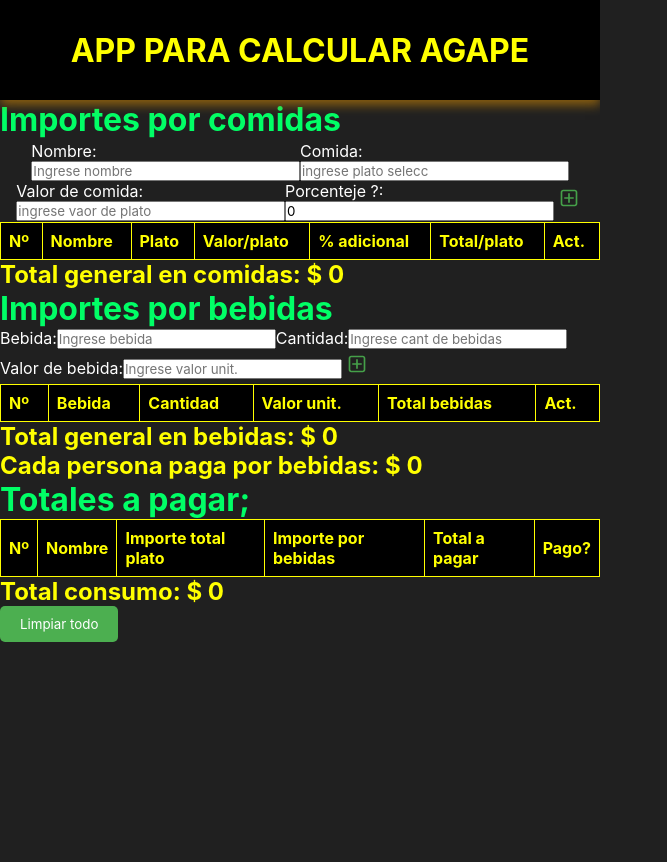
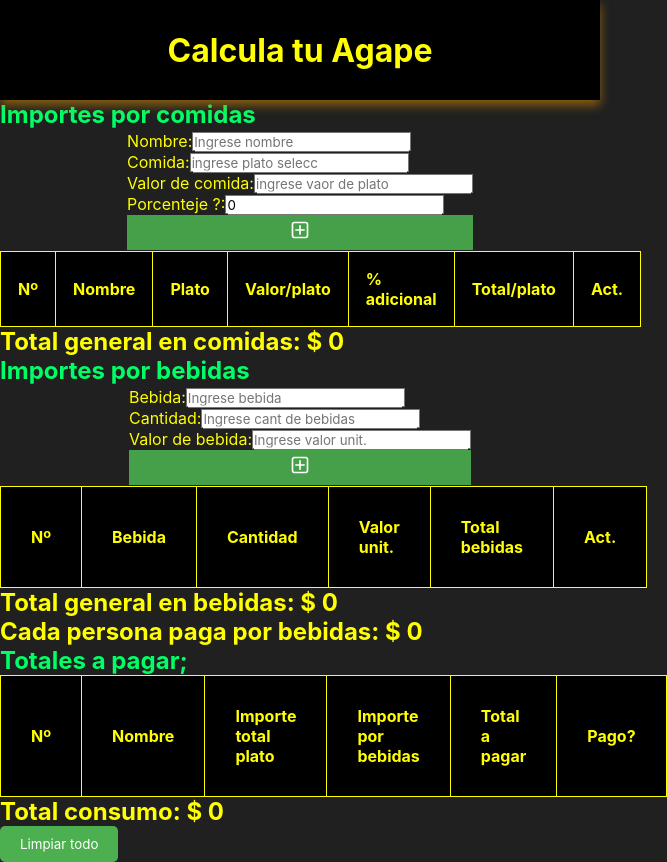
Before and after one commit to elifred2022/agapeapp, a React (Create React App) app: page / in a window 600 px wide. Shown: the whole page, 667 px wide, since content can reach past the window. Before the commit the page ends 800 px from the top, so only its background shows below. Built offline with nearby package versions, Linux system fonts and the light colour scheme.

Commit message:
la logica esta como yo la buscaba, puede mejorar, falta muchisimo estilos del responsive, hoy doy primer deploy para ver como se ve en celular

```diff
--- a/public/index.html
+++ b/public/index.html
@@ -2,6 +2,10 @@
 <html lang="en">
   <head>
     <meta charset="utf-8" />
+    <meta
+  name="viewport"
+  content="width=device-width, initial-scale=1.0, maximum-scale=1.0, user-scalable=no"
+/>
     <link rel="icon" href="%PUBLIC_URL%/favicon.ico" />
     <meta name="viewport" content="width=device-width, initial-scale=1" />
     <meta name="theme-color" content="#000000" />
--- a/src/components/InformeFinal.jsx
+++ b/src/components/InformeFinal.jsx
@@ -24,7 +24,7 @@ const InformeFinal = ({ totalConsumo, agregarElemento, elementos, cu, almacenTot
   return (
 
     <>
-      <table className='styled-table'>
+      <table className='styled-table-informe'>
         <thead>
           <tr>
              <th>Nº</th>
--- a/src/components/calcularbebida/FormBebida.jsx
+++ b/src/components/calcularbebida/FormBebida.jsx
@@ -28,16 +28,16 @@ const FormBebida = ({ agregarBebida, bebidasState, elementos, arregloInformes  }
 
   return (
     <>
-    <form onSubmit={handleSubmit}>
-      <label>
+    <form onSubmit={handleSubmit} className='formulario'>
+      <label className='label-container'>
         Bebida:
         <input placeholder='Ingrese bebida' type="text" value={bebida} onChange={(e) => setBebida(e.target.value)} />
       </label>
-      <label>
+      <label className='label-container'>
         Cantidad:
         <input placeholder='Ingrese cant de bebidas' type="text" value={cantidadBebida} onChange={(e) => setCantidadBebida(e.target.value)} />
       </label>
-      <label>
+      <label className='label-container'>
         Valor de bebida:
         <input placeholder='Ingrese valor unit.' type="number" value={valorUnitBebida} onChange={(e) => setValorUnitBebida(e.target.value)} />
       </label>
--- a/src/components/calcularbebida/ListaBebidas.jsx
+++ b/src/components/calcularbebida/ListaBebidas.jsx
@@ -10,7 +10,7 @@ const ListaBebidas = ({ bebidasState, eliminarBebida }) => {
   return (
 
     <>
-      <table className='styled-table'>
+      <table className='styled-table-bebida'>
         <thead>
           <tr>
             <th>Nº</th>
--- a/src/components/header/Header.jsx
+++ b/src/components/header/Header.jsx
@@ -4,7 +4,7 @@ function Header() {
     return (
       <div className="Header">
         <header className="App-header">
-          <h1>APP PARA CALCULAR AGAPE</h1>
+          <h1>Calcula tu Agape</h1>
         </header>
       </div>
     );
--- a/src/index.css
+++ b/src/index.css
@@ -196,6 +196,7 @@ header {
   display: flex;
   padding: 1.5px;
   box-sizing: border-box;
+  color: yellow;
 }
 
 .formCabecera b {
@@ -231,19 +232,165 @@ header {
 
 /***responsive****/
 
-.formulario {
-  width: 100%;
-  display: flex;
-  flex-wrap: wrap;
+/* Estilos para dispositivos móviles (pantallas pequeñas) */
+@media only screen and (max-width: 600px) {
+
+
+
+  header {
+    display: flex;
   justify-content: center;
+  align-items: center;
+
+
+  }
+
+
+
+  .formulario {
+    display: grid;
+  justify-content: center;
+  align-items: center;
+
+  }
+
+  .label-container {
+    position: relative;
+  top: 50%;
+  left: 50%;
+  transform: translate(-50%, -50%);
+  }
+
+  .verde {
+    font-size: 18px;
+  }
+
+  /* Ajusta los márgenes y padding según tus necesidades */
+  .contenedor {
+    padding: 10px;
+  }
+
+  /* Ejemplo: ajusta el ancho de la lista de elementos */
+  .lista-elementos {
+    width: 100%;
+  }
+
+  /**** estilos d tablas **/
+.styled-table {
+  border-collapse: collapse; /* Collapses the borders to make them look like a single border */
+  width: 100%; /* Optional: Sets the width of the table */
+  justify-content: space-between;
 }
-.label-container {
-  display: flex;
-  flex-direction: column;
-  width: 100%;
+
+.styled-table th,
+.styled-table td, tr {
+  border: 1px solid yellow; /* Adds a solid yellow border to all cells */
+  padding: 17px; /* Optional: Adds some padding to the cells */
+  text-align: justify; /* Optional: Aligns the text to the left */
+  justify-content: space-between;
 }
-@media (min-width: 351px) {
-  .label-container {
-    width: 45%;
+
+.styled-table th, td, tr {
+  background-color: black; /* Optional: Sets the background color of the header cells */
+  color: yellow; /* Optional: Sets the text color of the header cells */
+  justify-content: space-between;
+}
+
+  .my-button_agregar {
+
+    background-color: transparent;
+    border: none;
+    cursor: pointer;
+    padding: 5px;
+    font-size: 20px;
+    color: white;
+    background-color: #45a049;
+  }
+
+  /****BEBIDAS ***/
+
+
+  .styled-table-bebida {
+    border-collapse: collapse; /* Collapses the borders to make them look like a single border */
+    width: 100%; /* Optional: Sets the width of the table */
+    justify-content: space-between;
+  }
+
+  .styled-table-bebida th,
+  .styled-table-bebida td, tr {
+    border: 1px solid yellow; /* Adds a solid yellow border to all cells */
+    padding: 30px; /* Optional: Adds some padding to the cells */
+    text-align:justify; /* Optional: Aligns the text to the left */
+    justify-content: space-between;
+  }
+
+  .styled-table-bebida th, td, tr {
+    background-color: black; /* Optional: Sets the background color of the header cells */
+    color: yellow; /* Optional: Sets the text color of the header cells */
+    justify-content: space-between;
+  }
+
+   /*****INFORME**/
+
+   .styled-table-informe {
+    border-collapse: collapse; /* Collapses the borders to make them look like a single border */
+    width: 100%; /* Optional: Sets the width of the table */
+    justify-content: space-between;
+  }
+
+  .styled-table-informe th,
+  .styled-table-informe td, tr {
+    border: 1px solid yellow; /* Adds a solid yellow border to all cells */
+    padding: 30px; /* Optional: Adds some padding to the cells */
+    text-align:justify; /* Optional: Aligns the text to the left */
+    justify-content: space-between;
+  }
+
+  .styled-table-informe th, td, tr {
+    background-color: black; /* Optional: Sets the background color of the header cells */
+    color: yellow; /* Optional: Sets the text color of the header cells */
+    justify-content: space-between;
+  }
+
+}
+
+
+
+
+
+/* Estilos para tablets (pantallas medianas) */
+@media only screen and (min-width: 600px) and (max-width: 960px) {
+  .verde {
+    font-size: 24px;
+  }
+
+  /* Ajusta los márgenes y padding según tus necesidades */
+  .contenedor {
+    padding: 20px;
+  }
+
+  /* Ejemplo: ajusta el ancho de la lista de elementos */
+  .lista-elementos {
+    width: 70%;
   }
 }
+
+/* Estilos para pantallas grandes (pantallas anchas) */
+@media only screen and (min-width: 960px) {
+  .verde {
+    font-size: 32px;
+  }
+
+  /* Ajusta los márgenes y padding según tus necesidades */
+  .contenedor {
+    padding: 30px;
+  }
+
+  /* Ejemplo: ajusta el ancho de la lista de elementos */
+  .lista-elementos {
+    width: 50%;
+  }
+
+
+
+}
```
